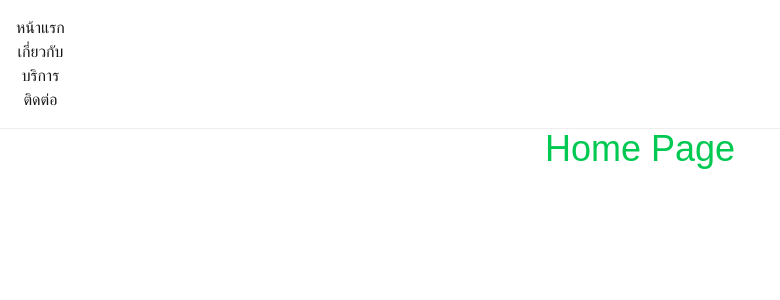
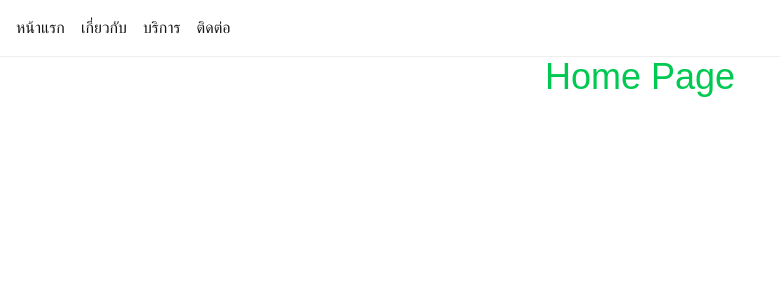
Before and after one commit to NANGpisitpong/front-end, a Next.js app: page / in a window 1280 px wide. Shown: the top 300 px of the page, without its empty margins (0-780 px from the left). Built offline with nearby package versions, Linux system fonts and the light colour scheme.

Commit message:
Update Navigation.tsx

```diff
--- a/src/app/components/Navigation.tsx
+++ b/src/app/components/Navigation.tsx
@@ -4,11 +4,10 @@ export default function Navigation() {
   return (
     <nav style={{ padding: '1rem', borderBottom: '1px solid #eee' }}>
       <ul style={{ display: 'flex', gap: '1rem', listStyle: 'none' }}>
-       <center> <li><Link href="/">หน้าแรก</Link></li>
-        <li><Link href="/about">เกี่ยวกับ</Link></li>
-        <li><Link href="/service">บริการ</Link></li>
-        <li><Link href="/contect">ติดต่อ</Link></li>
-        </center>
+       <center> <li><Link href="/">หน้าแรก</Link></li></center>
+       <center> <li><Link href="/about">เกี่ยวกับ</Link></li></center>
+       <center> <li><Link href="/service">บริการ</Link></li></center>
+       <center> <li><Link href="/contect">ติดต่อ</Link></li></center>
      </ul>
     </nav>
   );
```
